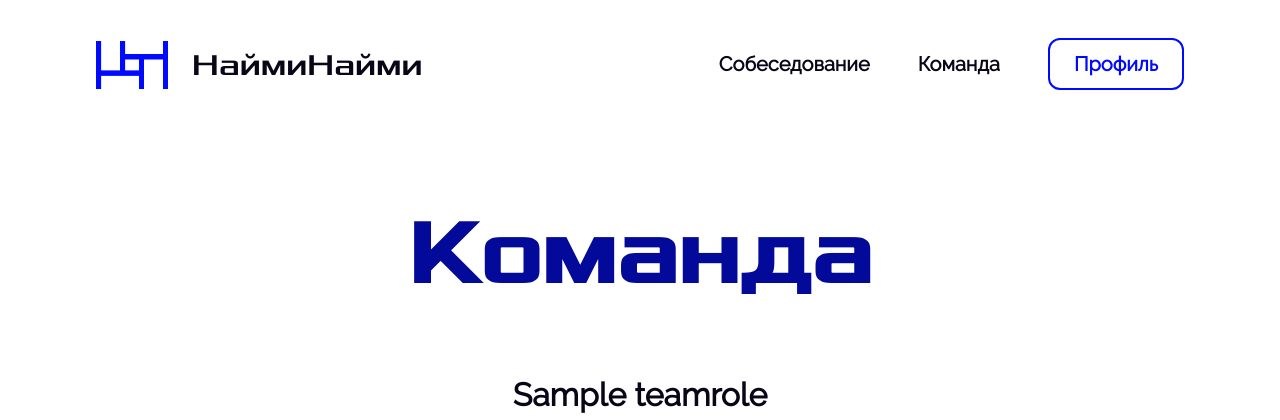
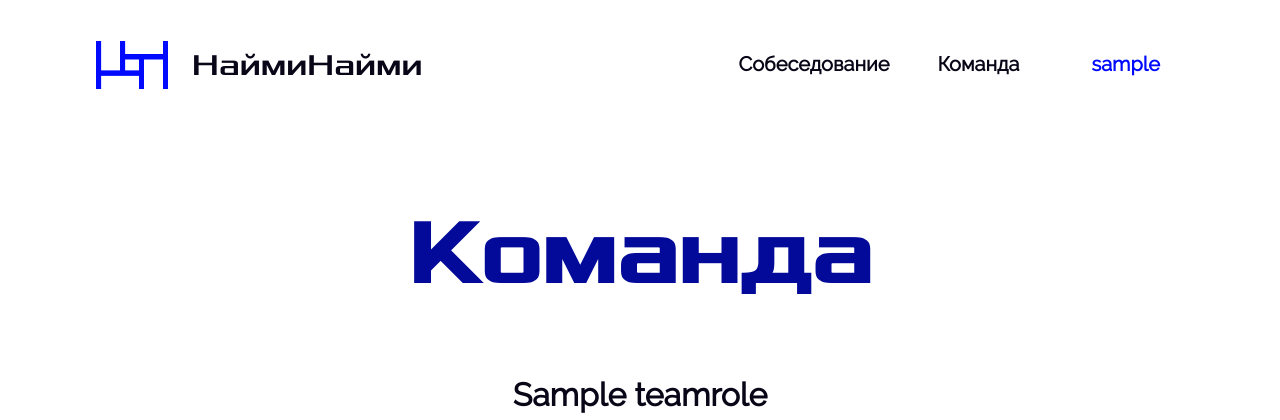
Before and after one commit to hire-hire/hire-hire, a Django app: page /contributors/ in a window 1280 px wide. Shown: the top 420 px of the page. Run offline with Django 4.2, Linux system fonts and the light colour scheme; a user stored in the database is signed in; tables that the repository leaves empty hold one stand-in row (values such as "Sample post"); grey boxes marked "Sample" are stand-in pictures.

Commit message:
profile button -> username in header

```diff
--- a/hire_hire/templates/includes/header.html
+++ b/hire_hire/templates/includes/header.html
@@ -19,8 +19,9 @@
         {% if user.is_authenticated %}
             <li class="header__item">
                 <a id="profile-button" href="{{ url('users:profile') }}"
-                   class="header__link header__link_type_blue page__link page__text">
-                    Профиль
+                   class="header__link header__link_type_blue page__link page__text"
+                   style="border: 0px">
+                    {{ user.username|truncate(13) }}
                 </a>
             </li>
         {% else %}
```
